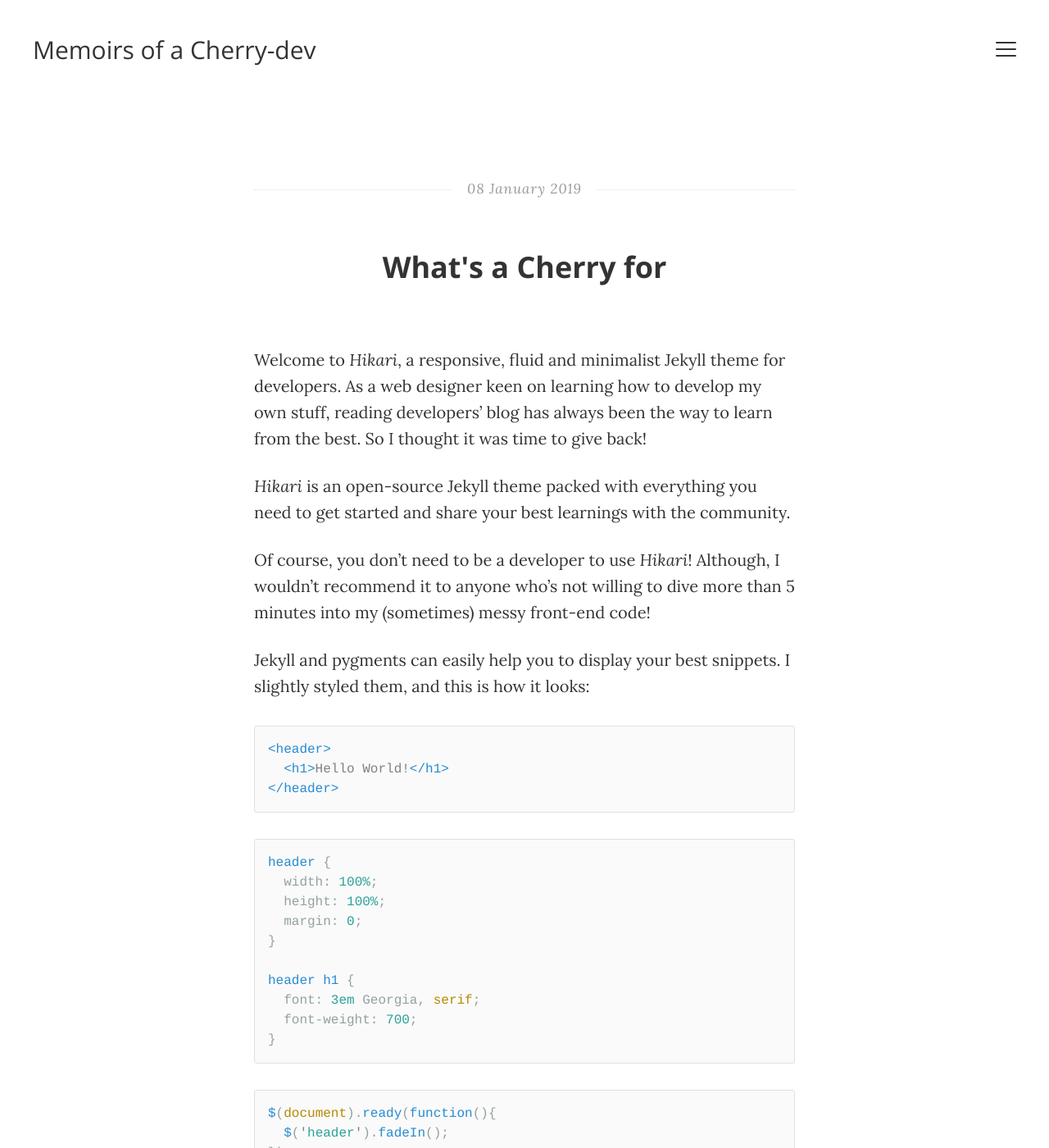
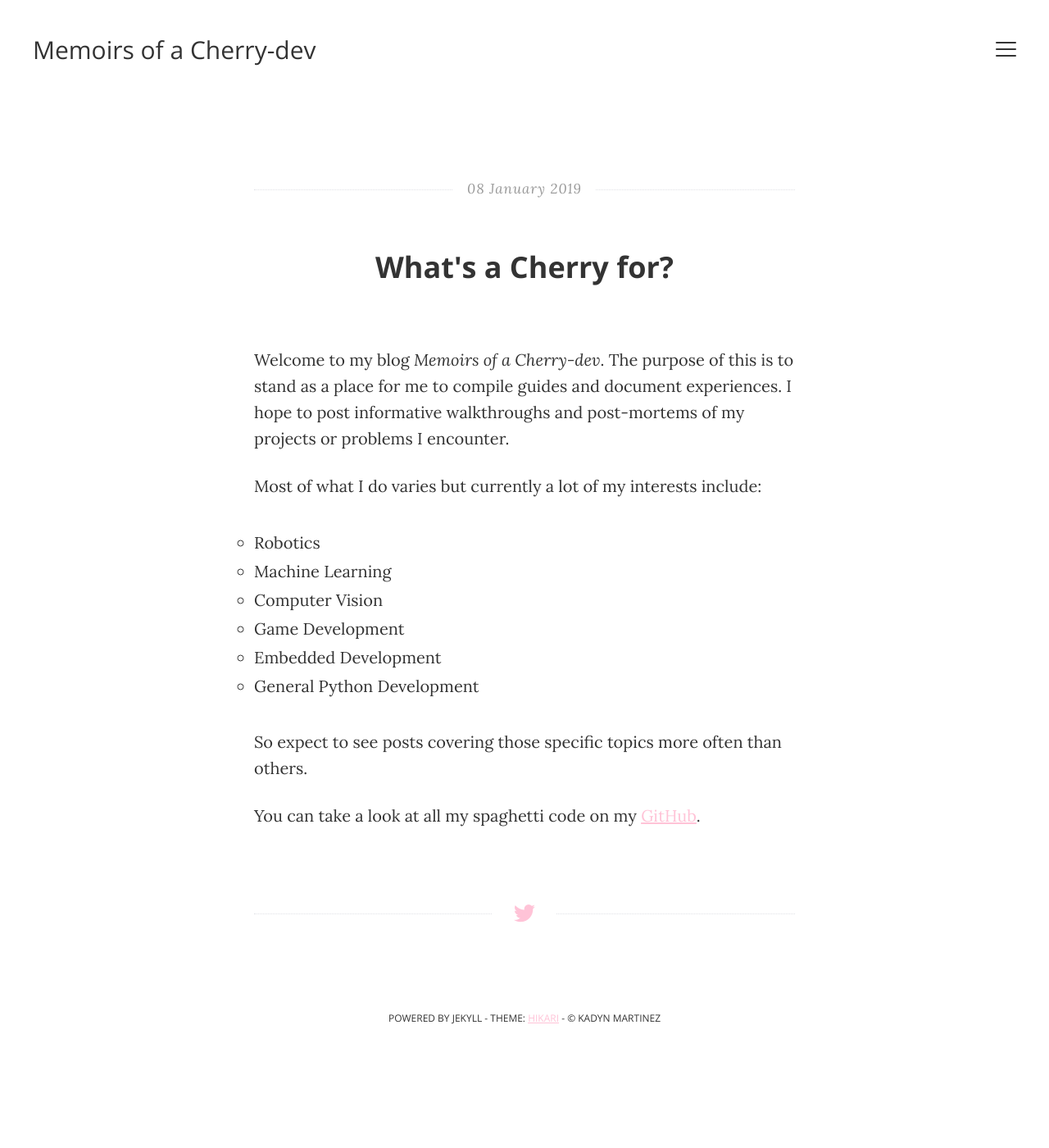
Before and after one commit to KadynCBR/KadynCBR.github.io, a Jekyll site: the page built from _posts/2019-01-08-whats-a-cherry-for.markdown, in a window 1280 px wide and 1400 px high. Shown: the whole window at 82% size. Built offline with Jekyll 4.4.1, drawn with Linux system fonts in a browser that asks for light colours; some of the changed text lies outside the part shown.

Commit message:
first blog post

```diff
--- a/_posts/2019-01-08-whats-a-cherry-for.markdown
+++ b/_posts/2019-01-08-whats-a-cherry-for.markdown
@@ -1,44 +1,19 @@
 ---
 layout: post
-title:  "What's a Cherry for"
+title:  "What's a Cherry for?"
 date:   2019-01-08 16:57:51
 ---
 
-Welcome to *Hikari*, a responsive, fluid and minimalist Jekyll theme for developers. As a web designer keen on learning how to develop my own stuff, reading developers' blog has always been the way to learn from the best. So I thought it was time to give back!
+Welcome to my blog *Memoirs of a Cherry-dev*. The purpose of this is to stand as a place for me to compile guides and document experiences. I hope to post informative walkthroughs and post-mortems of my projects or problems I encounter.
 
-*Hikari* is an open-source Jekyll theme packed with everything you need to get started and share your best learnings with the community.
+Most of what I do varies but currently a lot of my interests include:
+* Robotics
+* Machine Learning
+* Computer Vision
+* Game Development
+* Embedded Development
+* General Python Development
 
-Of course, you don't need to be a developer to use *Hikari*! Although, I wouldn't recommend it to anyone who's not willing to dive more than 5 minutes into my (sometimes) messy front-end code!
+So expect to see posts covering those specific topics more often than others.
 
-Jekyll and pygments can easily help you to display your best snippets. I slightly styled them, and this is how it looks:
-
-{% highlight html %}
-<header>
-  <h1>Hello World!</h1>
-</header>
-{% endhighlight %}
-
-{% highlight css %}
-header {
-  width: 100%;
-  height: 100%;
-  margin: 0;
-}
-
-header h1 {
-  font: 3em Georgia, serif;
-  font-weight: 700;
-}
-{% endhighlight %}
-
-{% highlight js %}
-$(document).ready(function(){
-  $('header').fadeIn();
-});
-{% endhighlight %}
-
-Note that so far, only HTML, CSS and Javascript are styled out of the box. But everything's ready for you to start styling your favorites languages: Python, Ruby, PHP and [many more](http://rubygems.org/gems/pygments.rb).
-
-Check out the [Jekyll docs](http://jekyllrb.com) for more info on how to get the most out of Jekyll.
-
-More on [Github](https://github.com/mojombo/jekyll).
+You can take a look at all my spaghetti code on my [GitHub](https://github.com/{{ site.github }}).
```
